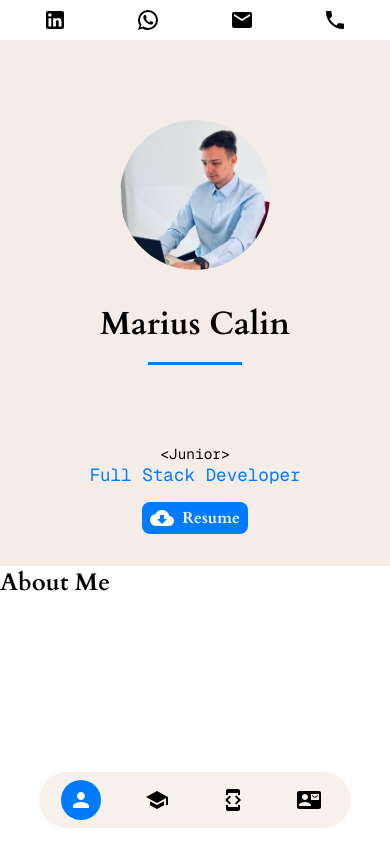
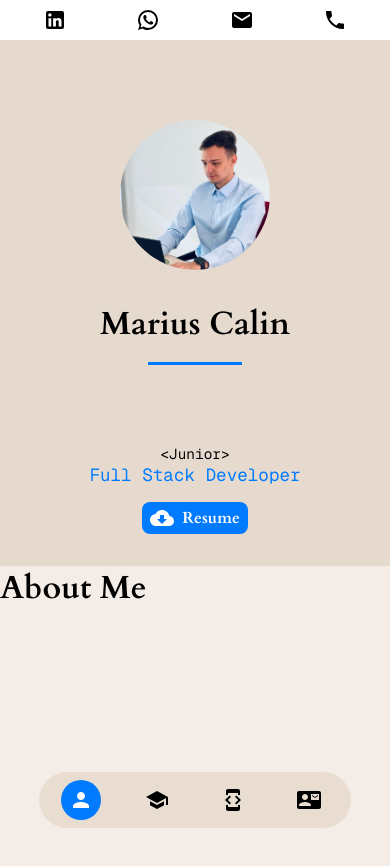
Before and after one commit to mariusalx06/PersonalWebsite, a Next.js app: page / in a window 390 px wide. Shown: the top 866 px of the page. Built offline with nearby package versions, Linux system fonts and the light colour scheme.

Commit message:
scrolling feature added

```diff
--- a/app/components/Container/LeftContainer/LeftContainer.jsx
+++ b/app/components/Container/LeftContainer/LeftContainer.jsx
@@ -28,10 +28,9 @@ export default function LeftContainer() {
       </div>
 
       <div className={styles.buttonContainer}>
-        {/* Resume Download Button styled as a SocialLink */}
         <SocialLink
           Icon={CloudDownloadIcon}
-          platform="Resume" // This platform triggers the download
+          platform="Resume"
           ariaLabel="Download Resume"
         >
           Resume
--- a/app/components/Container/LeftContainer/LeftContainer.module.css
+++ b/app/components/Container/LeftContainer/LeftContainer.module.css
@@ -4,7 +4,7 @@
   align-items: center;
   justify-content: flex-start;
   text-align: center;
-  background-color: #f4ece6;
+  background-color: #e6dace;
   color: black;
   width: 475px;
   height: auto;
--- a/app/components/Container/RightContainer/RightContainer.module.css
+++ b/app/components/Container/RightContainer/RightContainer.module.css
@@ -1,8 +1,8 @@
 .rightContainer {
   color: black;
   width: 600px;
-  height: 500px;
-  background-color: white;
+  height: auto;
+  background-color: #f4ece6;
 }
 
 @media (max-width: 1200px) {
--- a/app/components/Navigation/NavItem.jsx
+++ b/app/components/Navigation/NavItem.jsx
@@ -4,7 +4,7 @@ import Link from "next/link";
 import { useCallback } from "react";
 import styles from "./NavItem.module.css";
 
-export default function NavItem({ href, icon: Icon, text, isExternal }) {
+export default function NavItem({ href, icon: Icon, text }) {
   const pathname = usePathname();
   const isActive = pathname === href;
 
@@ -19,6 +19,7 @@ export default function NavItem({ href, icon: Icon, text, isExternal }) {
       <Link
         href={href}
         className={`${styles.navLink} ${isActive ? styles.active : ""}`}
+        scroll={false}
         onClick={() => handleScroll(href)}
       >
         <div
--- a/app/components/Navigation/Navbar.jsx
+++ b/app/components/Navigation/Navbar.jsx
@@ -17,14 +17,8 @@ export default function Navbar() {
   return (
     <nav className={styles.navbar}>
       <ul className={styles.navList}>
-        {navItems.map(({ href, icon, text, isExternal }) => (
-          <NavItem
-            key={href}
-            href={href}
-            icon={icon}
-            text={text}
-            isExternal={isExternal}
-          />
+        {navItems.map(({ href, icon, text }) => (
+          <NavItem key={href} href={href} icon={icon} text={text} />
         ))}
       </ul>
     </nav>
--- a/app/components/Navigation/Navbar.module.css
+++ b/app/components/Navigation/Navbar.module.css
@@ -6,7 +6,7 @@
   padding: 0.5rem 0;
   margin: 1rem 0;
   border-radius: 4rem;
-  background-color: rgba(244, 236, 230, 0.7);
+  background-color: rgba(230, 218, 206, 0.8);
   backdrop-filter: blur(2px);
   -webkit-backdrop-filter: blur(2px);
   width: 40%;
--- a/app/globals.css
+++ b/app/globals.css
@@ -17,7 +17,7 @@ body {
   background: linear-gradient(
     90deg,
     rgb(0, 70, 140) 43%,
-    /* Darker blue */ rgba(255, 255, 255, 1) 43%
+    rgba(244, 236, 230, 1) 43%
   );
 }
 
@@ -50,7 +50,7 @@ button {
     background: linear-gradient(
       90deg,
       rgba(0, 70, 140) 35%,
-      rgba(255, 255, 255, 1) 35%
+      rgba(244, 236, 230, 1) 35%
     );
     height: auto;
   }
--- a/app/page.js
+++ b/app/page.js
@@ -2,8 +2,8 @@ import styles from "./page.module.css";
 
 export default function Home() {
   return (
-    <section id="about">
+    <div>
       <h1>About Me</h1>
-    </section>
+    </div>
   );
 }
```
